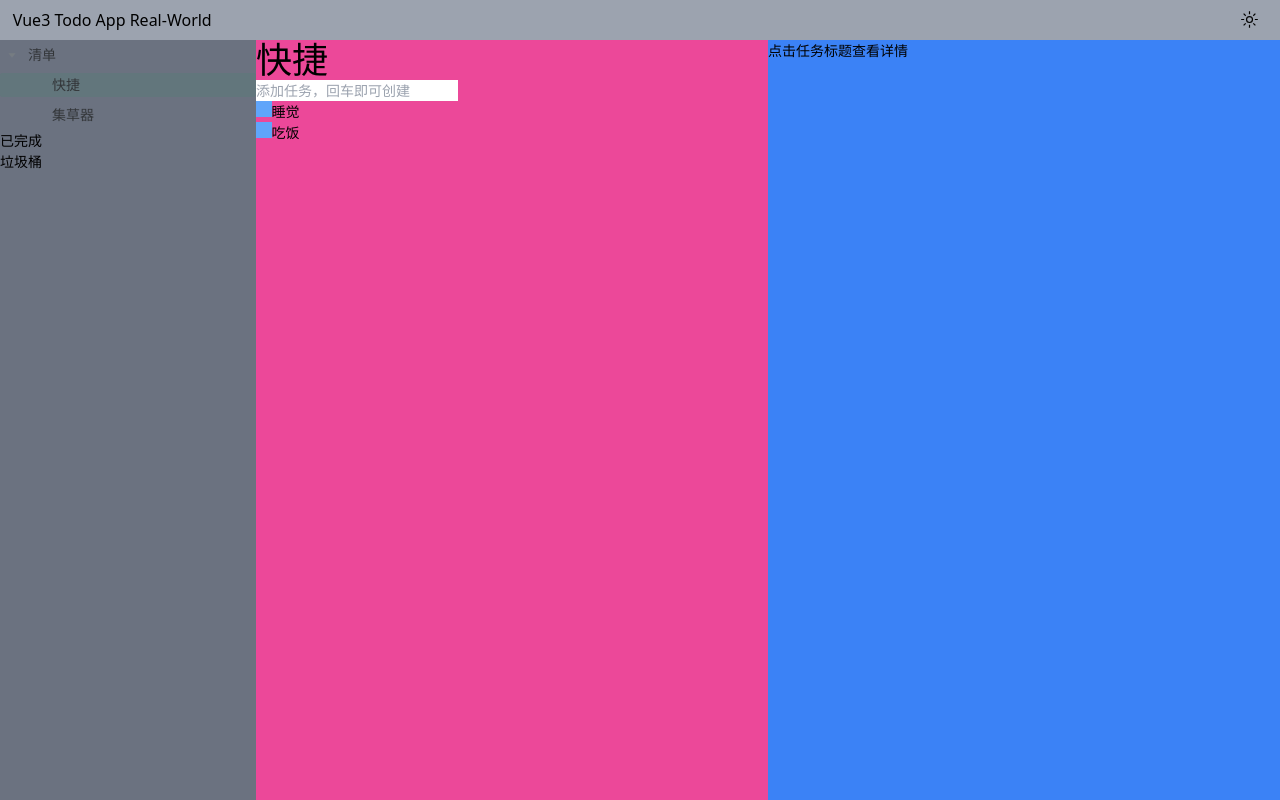
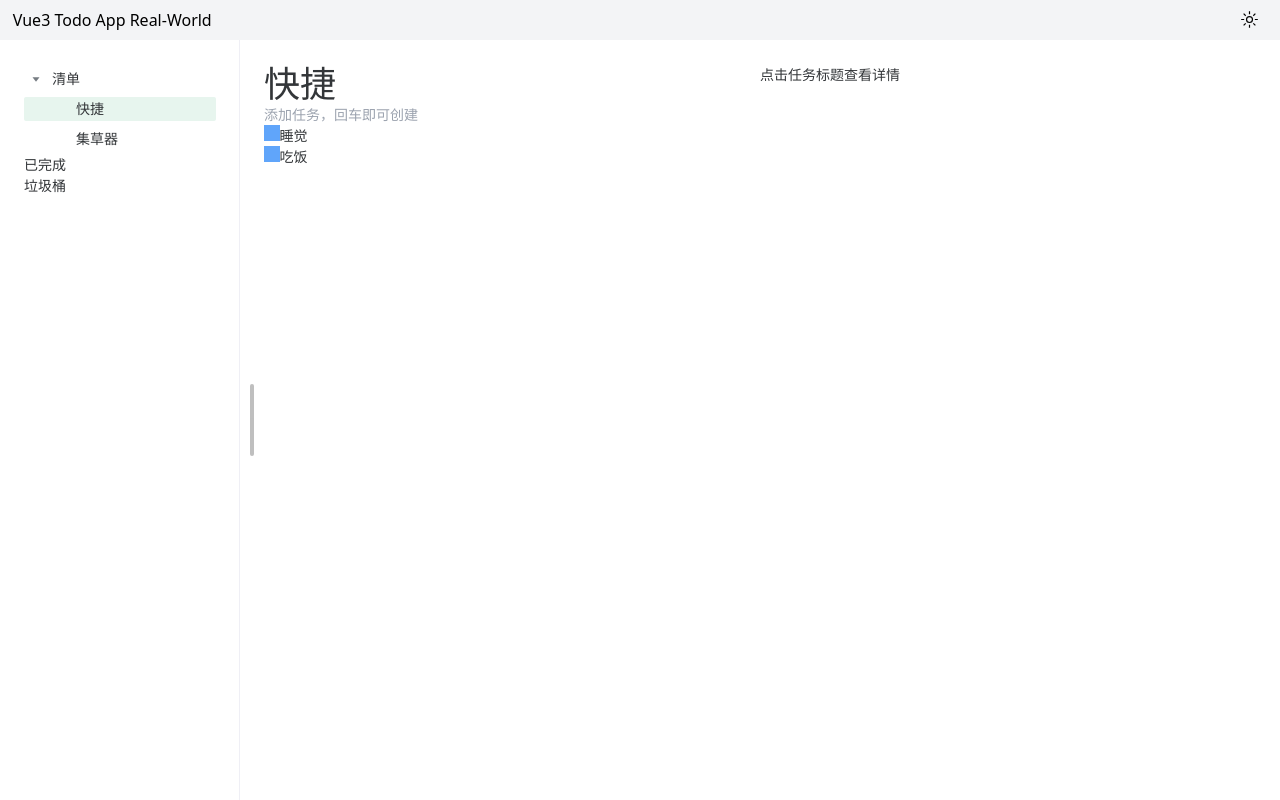
Before and after one commit to S-9527/dida, a Vue app: page /#/task in a window 1280 px wide. Built offline with nearby package versions, Linux system fonts and the light colour scheme; what @imengyu/vue3-context-menu would draw is missing.

Commit message:
feat(ui): layout

```diff
--- a/src/App.vue
+++ b/src/App.vue
@@ -1,7 +1,15 @@
 <template>
-  <router-view></router-view>
+  <NConfigProvider :theme="naiveTheme">
+    <router-view></router-view>
+  </NConfigProvider>
 </template>
 
-<script setup lang="ts"></script>
+<script setup lang="ts">
+import { NConfigProvider, darkTheme } from 'naive-ui';
+import { computed } from 'vue';
+import { isDark } from './composable/dark';
+
+const naiveTheme = computed(() => isDark.value ? darkTheme : null);
+</script>
 
 <style scoped></style>
--- a/src/view/Task.vue
+++ b/src/view/Task.vue
@@ -1,20 +1,29 @@
 <template>
-  <div class="w-full bg-gray-400 text-black dark:bg-#111111 dark:text-white
+  <div class="w-full bg-gray-100 text-black dark:bg-#18181c dark:text-white
   h-40px px-1% flex justify-between items-center text-16px">
     <div>Vue3 Todo App Real-World</div>
     <TheHeader />
   </div>
-  <div class="flex h-[calc(100vh-40px)] w-screen">
-    <div class="w-1/5 bg-gray-500">
+  <NLayout has-sider class="!h-[calc(100vh-40px)]">
+    <NLayoutSider
+        collapse-mode="transform"
+        :collapsed-width="0"
+        :width="240"
+        show-trigger="bar"
+        content-style="padding: 24px;"
+        bordered
+    >
       <TaskLeftListView></TaskLeftListView>
-    </div>
-    <div class="w-2/5 bg-pink-500">
-      <TaskList></TaskList>
-    </div>
-    <div class="w-2/5 bg-blue-500">
-      <TaskEditor></TaskEditor>
-    </div>
-  </div>
+    </NLayoutSider>
+    <NLayoutContent>
+      <NLayoutContent content-style="padding: 24px">
+        <div class="flex w-full h-full">
+          <TaskList class="flex-1"></TaskList>
+          <TaskEditor class="flex-1"></TaskEditor>
+        </div>
+      </NLayoutContent>
+    </NLayoutContent>
+  </NLayout>
 </template>
 
 <script setup lang="ts">
@@ -22,6 +31,7 @@ import TaskList from "@/components/task/TaskList.vue";
 import TaskEditor from "@/components/task/TaskEditor.vue";
 import TaskLeftListView from "@/components/task/TaskLeftListView.vue";
 import TheHeader from "@/components/header/TheHeader.vue";
+import { NLayout, NLayoutContent, NLayoutSider } from "naive-ui";
 </script>
 
 <style scoped></style>
```
